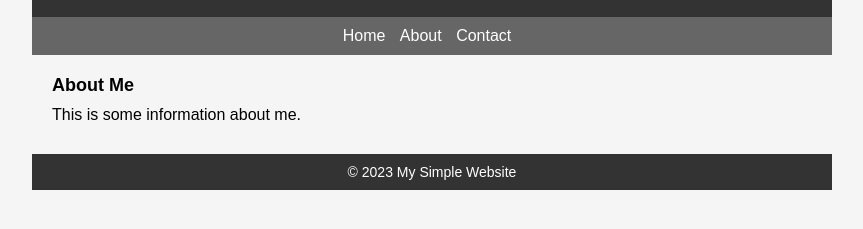
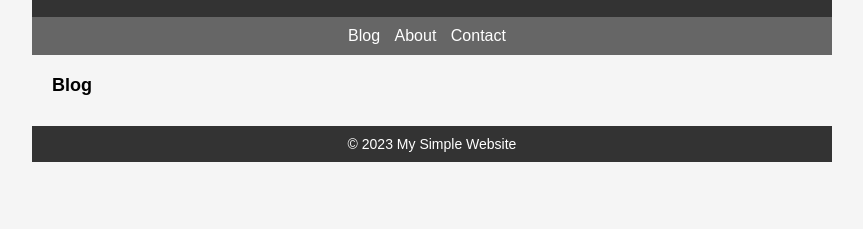
Before and after one commit to thermostarp/jazz_thermos, a plain HTML site: page index.html in a window 1280 px wide. Shown: the part 71-300 px from the top of the page, without its empty margins (208-1071 px from the left). Drawn offline with Linux system fonts and the light colour scheme.

Commit message:
Update index.html

```diff
--- a/index.html
+++ b/index.html
@@ -2,7 +2,7 @@
 <html>
 <head>
     <link rel="stylesheet" type="text/css" href="styles.css">
-    <title>My Simple Website</title>
+    <title>The Jazz Thermostat</title>
     <link rel="stylesheet" type="text/css" href="styles.css">
 </head>
 <body>
@@ -13,15 +13,16 @@
 
     <nav>
         <ul>
-            <li><a href="#">Home</a></li>
-            <li><a href="#">About</a></li>
-            <li><a href="#">Contact</a></li>
+            <li><a href="index.html">Blog</a></li>
+            <li><a href="about.html">About</a></li>
+            <li><a href="contact.html">Contact</a></li>
         </ul>
     </nav>
 
     <main>
-        <h2>About Me</h2>
-        <p>This is some information about me.</p>
+        <h2>Blog</h2>
+        <script src="blog.js"></script>
+
     </main>
 
     <footer>
```
